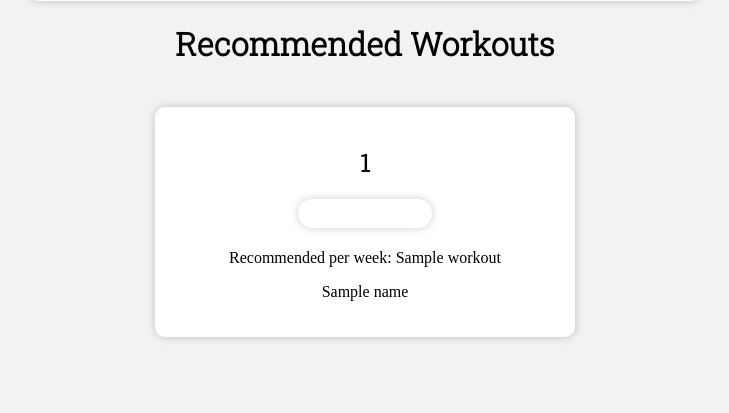
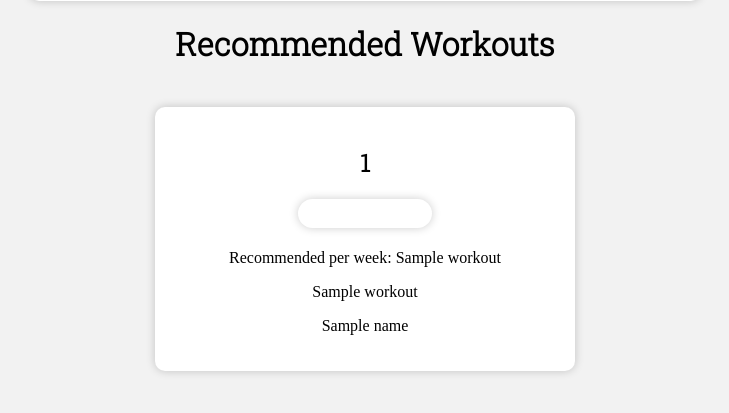
Before and after one commit to lroe34/exercise-recommender, a Flask app: template server/src/templates/index.html in a window 1280 px wide. Shown: the part 361-774 px from the top of the page, without its empty margins (275-1004 px from the left). Run offline with Flask 3, Linux system fonts and the light colour scheme; the template is opened without the code that fills it: most values are stand-ins (such as "Sample title", 1, 10 or a date in 2020).

Commit message:
added reps

````diff
--- a/server/src/app.py
+++ b/server/src/app.py
@@ -13,7 +13,7 @@ def process_form():
     muscle_group = request.form.get('muscleGroup')
     skill_level = request.form.get('skillLevel')
     goal = request.form.get('goal')
-    user_profile = f'{{"recommendedperweek": "2-3", "musclegroup": "{muscle_group}", "difficulty": "{skill_level}", "goal": "{goal}"}}'
+    user_profile = f'{{"recommendedperweek": "2-3", "musclegroup": "{muscle_group}", "difficulty": "{skill_level}"}}'
     # Process the form data here
     # read from the txt file
     with open('ex.txt', 'r') as file:
@@ -22,6 +22,11 @@ def process_form():
         contents = contents.replace("```", "")
         contents = contents.replace("json", "")
 
+    reps = {
+        "strength": "4-8 reps",
+        "hypertrophy": "8-12 reps",
+        "endurance": "15-20 reps"
+    }
 
     workouts = contents.split(", ")
     tfidf_vectorizer = TfidfVectorizer()
@@ -32,12 +37,19 @@ def process_form():
     recommendations = sorted(enumerate(cosine_similarities[0]), key=lambda x: x[1], reverse=True)[:6]
 
     workout_details = []
+
+
     for rec in recommendations:
+
         full_recommendation = workouts[rec[0]]
         workout_name = full_recommendation.split(":")[0][1:].title().replace("{", " ")
         per_week = full_recommendation.split(":")[2].split(',')[0]
         muscle_group = full_recommendation.split(":")[3].title().split(',')[:-1]
         difficulty = full_recommendation.split(":")[4].replace("difficulty:", "").replace("}", "")
-        workout_details.append((workout_name, per_week, muscle_group, difficulty))
+
+        if "plank" in workout_name.lower():
+            workout_details.append((workout_name, per_week, muscle_group, difficulty,""))
+        else:
+            workout_details.append((workout_name, per_week, muscle_group, difficulty,reps[goal]))
 
     return render_template('index.html', recommended=workout_details)
--- a/server/src/templates/index.html
+++ b/server/src/templates/index.html
@@ -130,6 +130,7 @@
 <h1>Recommended Workouts</h1>
 <div class="workout-div">
     {% for workout in recommended %}
+
     <div class="workout">
         <div class="title">
             <h2>{{ workout[0] }}</h2>
@@ -139,6 +140,8 @@
 
         </div>
         <p>Recommended per week: {{ workout[1] }}</p>
+        <p>{{workout[4]}}</p>
+
         <p>{{ workout[2]|join(', ') }}</p>
     </div>
 {% endfor %}
````
